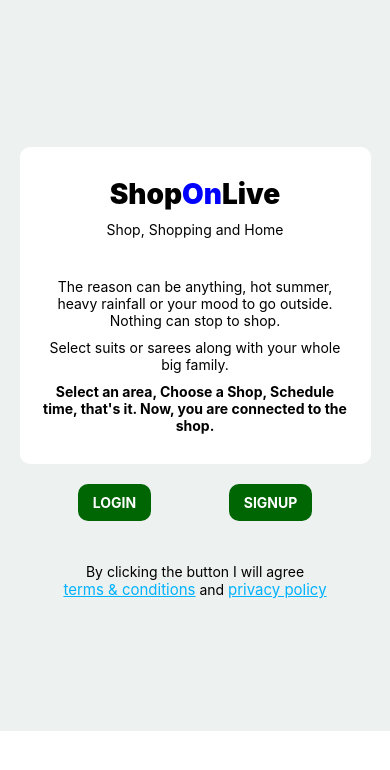
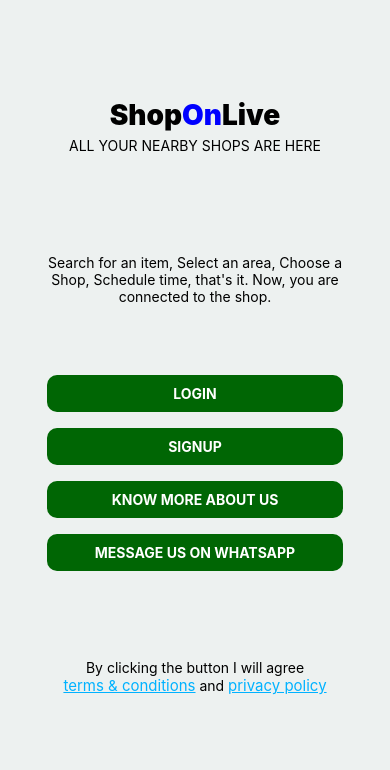
Before and after one commit to webdevsumit/ShopOnLive, a React Native app: screen /AccountEdit in a window 390 px wide. Shown: the top 770 px of the page. Built offline with nearby package versions, Linux system fonts and the light colour scheme.

Commit message:
added new version of landing page

```diff
--- /dev/null
+++ b/components/LandingNew.tsx
@@ -0,0 +1,113 @@
+import {Button, Linking, ScrollView, StyleSheet, Text, View} from 'react-native';
+import React from 'react';
+import AppTitle from './AppTitle';
+import LinkBtn from './LinkBtn';
+import NormalGreenBtn from './NormalGreenBtn';
+
+const LandingNew = ({setIsLoading, extraMessage, setIsLogingIn, setIsSigningIn}) => {
+  return (
+      <View style={styles.main}>
+        <AppTitle />
+        <View style={styles.centerContainer}>
+            <Text style={styles.text}>ALL YOUR NEARBY SHOPS ARE HERE</Text>
+        </View>
+        <View style={{...styles.outerMain, marginVertical: 30}} >
+          <Text style={{...styles.text,  textAlign: 'center'}}>Search for an item, Select an area, Choose a Shop, Schedule time, that's it. Now, you are connected to the shop.</Text>
+        </View>
+        <View style={styles.buttonsContainer}>
+          <NormalGreenBtn text="LOGIN" onPress={()=>{setIsLogingIn(true)}} />
+          <View style={{padding: 8}}></View>
+          <NormalGreenBtn text="SIGNUP" onPress={()=>{setIsSigningIn(true)}} />
+          <View style={{padding: 8}}></View>
+          <NormalGreenBtn text="KNOW MORE ABOUT US" onPress={() => Linking.openURL('https:shoponlive.in')} />
+          <View style={{padding: 8}}></View>
+          <NormalGreenBtn text="MESSAGE US ON WHATSAPP" onPress={() => Linking.openURL('https://wa.me/917999004229')} />
+        </View>
+        <View style={styles.innerView}>
+          <View style={styles.ppAndTcLinks}>
+            <Text style={styles.ppAndTcLinksText}>
+              By clicking the button I will agree
+            </Text>
+            <LinkBtn
+              textFontSize={15}
+              text="terms & conditions"
+              textColor="#00B2FF"
+              onPress={() => Linking.openURL('https://shoponlive.in/termsAndConditions')}
+            />
+            <Text style={styles.ppAndTcLinksText}> and </Text>
+            <LinkBtn
+              textFontSize={15}
+              text="privacy policy"
+              textColor="#00B2FF"
+              onPress={() => Linking.openURL('https://shoponlive.in/privacyPolicy')}
+            />
+          </View>
+        </View>
+        <View style={{...styles.innerView, paddingVertical: '10%' }}>
+          {!!extraMessage && <Text style={{color: 'red', marginHorizontal: '10%'}}>{extraMessage}</Text>}
+        </View>
+      </View>
+  );
+};
+
+export default LandingNew;
+
+const styles = StyleSheet.create({
+  main: {
+    width: '100%',
+    height: '100%',
+    justifyContent: 'space-between',
+    alignItems: 'center',
+    alignContent: 'space-between',
+    backgroundColor: "#EDF1F0",
+    paddingTop: "25%",
+  },
+  outerMain: {
+    width: '90%',
+    justifyContent: 'center',
+    alignItems: 'center',
+    paddingHorizontal: 20,
+    paddingVertical: 30,
+    // backgroundColor: 'white',
+    marginVertical: 10,
+    borderRadius: 10,
+  },
+  centerContainer: {
+    marginTop: 5,
+    marginBottom: 40,
+  },
+  text: {
+    color: 'black',
+  },
+  buttonsContainer: {
+    width: '100%',
+    // alignItems: 'center',
+    // justifyContent: 'space-evenly',
+    // flexDirection: 'row',
+    marginVertical: 10,
+    paddingHorizontal: '12%'
+  },
+  innerView: {
+    width: '100%',
+    alignItems: 'center',
+    justifyContent: 'center',
+    minHeight: 100,
+    marginTop: '12%',
+    // backgroundColor: 'black'
+  },
+  ppAndTcLinks: {
+    flexDirection: 'row',
+    flexWrap: 'wrap',
+    maxWidth: '85%',
+    justifyContent: 'center',
+    alignItems: 'center',
+    marginBottom: 15,
+    marginTop: 15,
+  },
+  ppAndTcLinksText: {
+    color: '#000000',
+  },
+  links: {
+    color: '#00B2FF',
+  },
+});
--- a/pages/Auth.tsx
+++ b/pages/Auth.tsx
@@ -9,11 +9,11 @@
 import React, {useEffect, useState} from 'react';
 import AsyncStorage from '@react-native-async-storage/async-storage';
 import {checkAuthenticationAPI, loginToUserAccountAPI, resetPresetPasswordAPI, asswordAPI, signupByUserAPI, resetPasswordAPI} from '../actions/apis';
-import Landing from '../components/Landing';
 import AppTitle from '../components/AppTitle';
 import NormalAuth from '../components/NormalAuth';
 import SignupAuth from '../components/SignupAuth';
 import ForgotPassword from '../components/ForgotPassword';
+import LandingNew from '../components/LandingNew';
 
 const Auth = ({setIsLogedIn, setHadZipCode}) => {
   const [isLoading, setIsLoading] = useState(false);
@@ -200,7 +200,7 @@
           <ActivityIndicator size="large" />
         </View>
       )}
-      <Landing
+      <LandingNew
         setIsLoading={setIsLoading}
         extraMessage={extraMessage}
         setIsLogingIn={setIsLogingIn}
```
Also changed, not shown: 1 other file (tests, documents, lock files or other folders).
